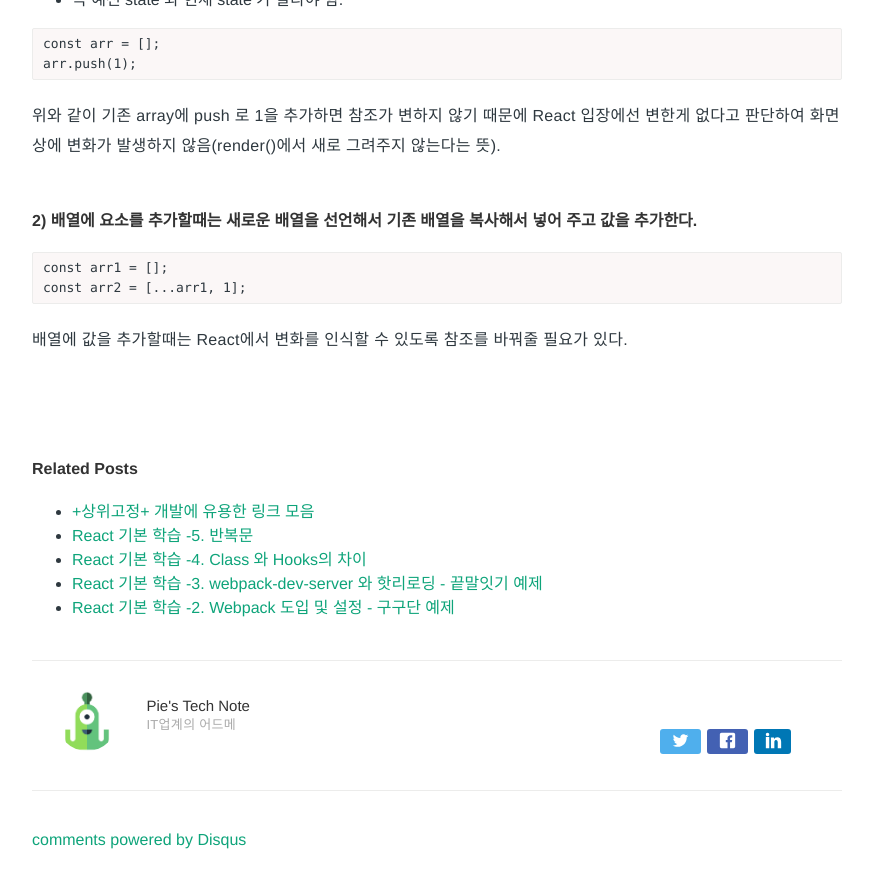
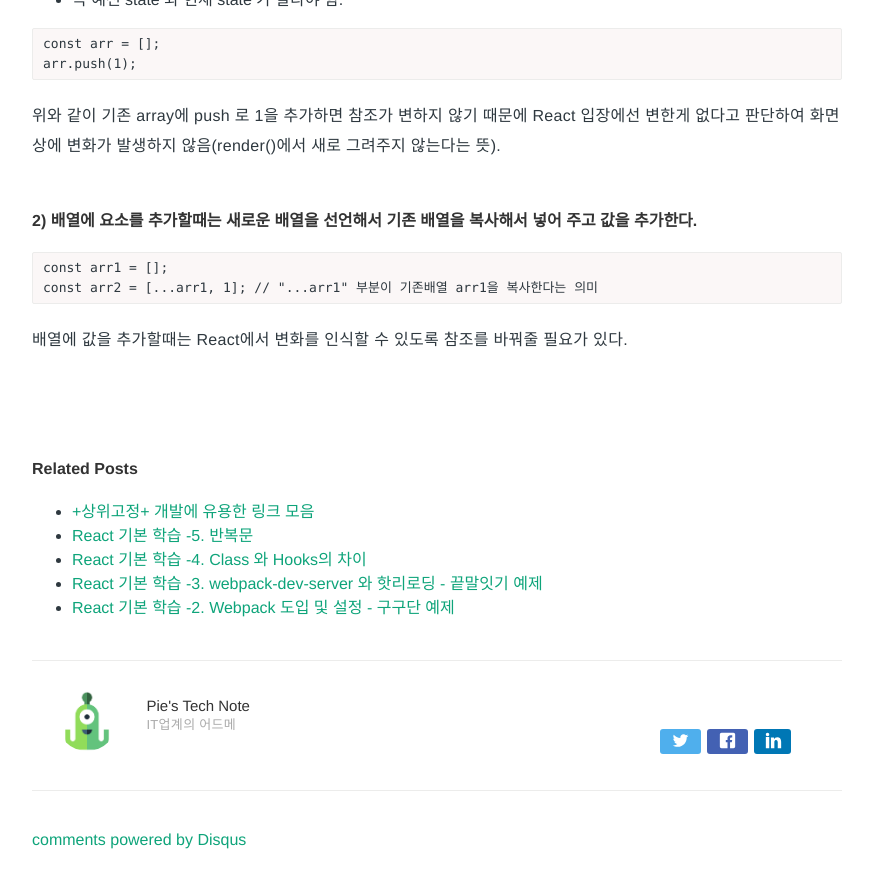
Before and after one commit to Pie001/pie001.github.io, a Jekyll site: the page built from _posts/2020-11-19-0075.md, in a window 1280 px wide and 900 px high, scrolled down 3976 px. Shown: the top 888 px of the window, without its empty margins (203-1076 px from the left). Built offline with Jekyll 4.4.1, drawn with Linux system fonts in a browser that asks for light colours; comment, search, counter and statistics services are not loaded.

Commit message:
Update 2020-11-19-0075.md

````diff
--- a/_posts/2020-11-19-0075.md
+++ b/_posts/2020-11-19-0075.md
@@ -173,6 +173,6 @@ arr.push(1);
 #### 2) 배열에 요소를 추가할때는 새로운 배열을 선언해서 기존 배열을 복사해서 넣어 주고 값을 추가한다.
 ```
 const arr1 = [];
-const arr2 = [...arr1, 1];
+const arr2 = [...arr1, 1]; // "...arr1" 부분이 기존배열 arr1을 복사한다는 의미
 ```
 배열에 값을 추가할때는 React에서 변화를 인식할 수 있도록 참조를 바꿔줄 필요가 있다.
````
